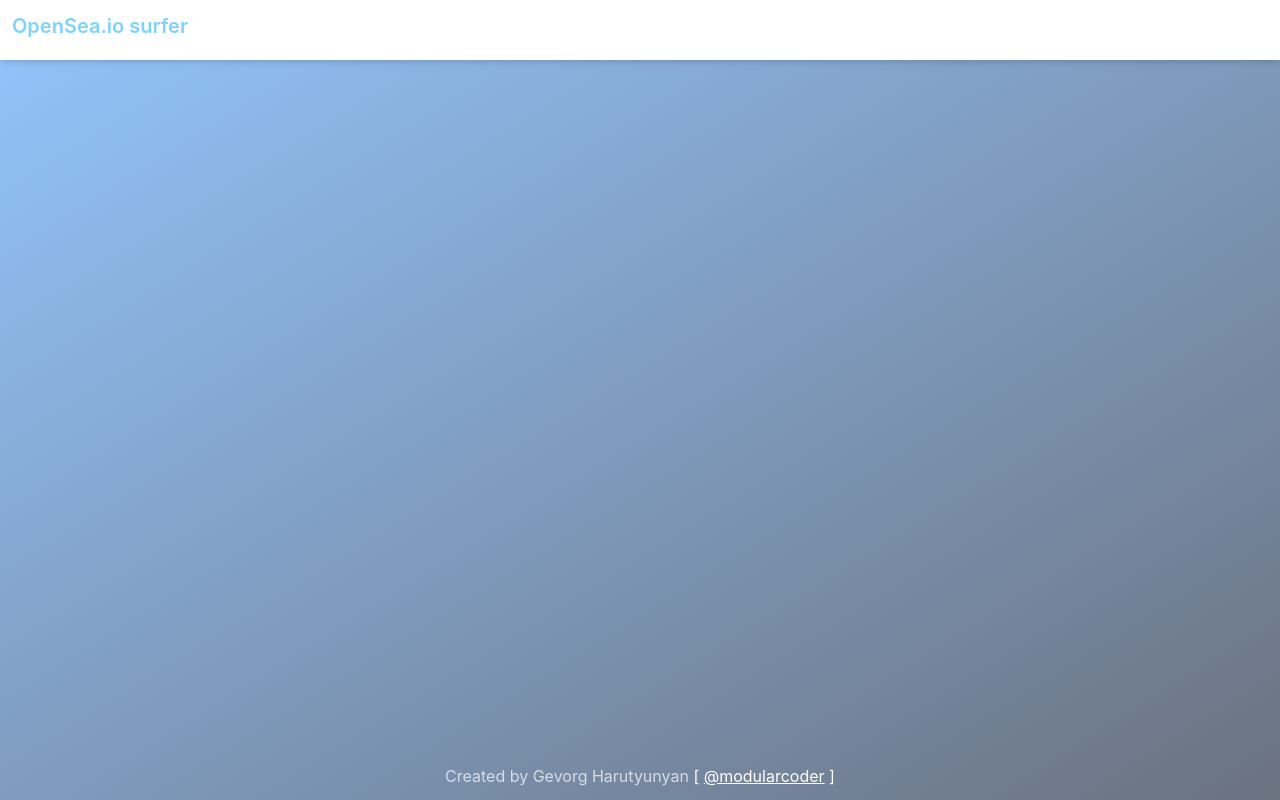
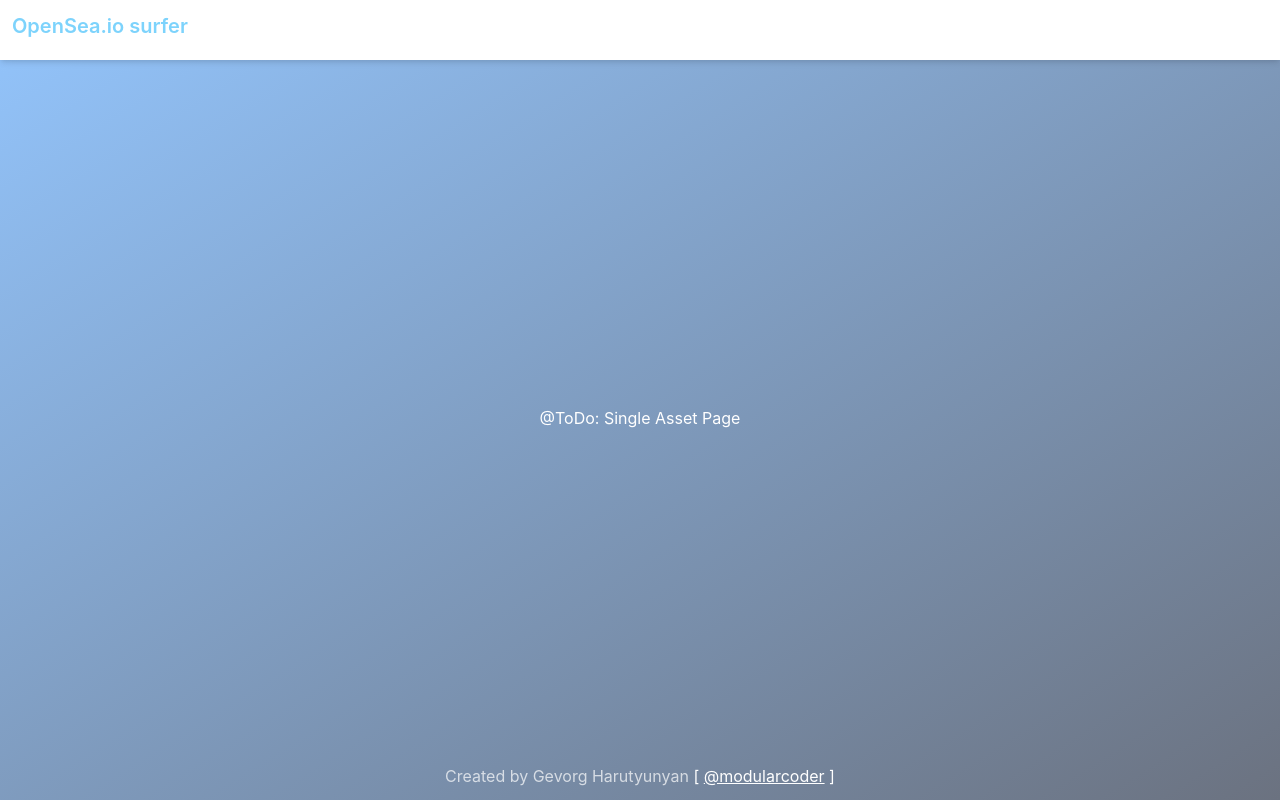
Before and after one commit to modularcoder/app-opensea-surfer, a React (Create React App) app: page /assets/1 in a window 1280 px wide. Built offline with nearby package versions, Linux system fonts and the light colour scheme; what web3 would draw is missing.

Commit message:
Setup routes

```diff
--- a/src/App.tsx
+++ b/src/App.tsx
@@ -4,6 +4,8 @@ import { BrowserRouter as Router, Switch, Route } from 'react-router-dom'
 import AppFooter from './_common/AppFooter/AppFooter'
 import AppHeader from './_common/AppHeader/AppHeader'
 
+import AssetPage from './AssetPage/AssetPage'
+import BundlePage from './BundlePage/BundlePage'
 import MainPage from './MainPage/MainPage'
 
 export const App = () => {
@@ -21,8 +23,11 @@ export const App = () => {
             <Route exact path="/">
               <MainPage />
             </Route>
-            <Route path="/asset/:assetId">
-              <p className="text-shadow text-xl">@ToDo: Single Asset page</p>
+            <Route path="/assets/:assetId">
+              <AssetPage />
+            </Route>
+            <Route path="/bundles/:bundleSlug">
+              <BundlePage />
             </Route>
           </Switch>
         </div>
--- a/src/AssetPage/AssetPage.tsx
+++ b/src/AssetPage/AssetPage.tsx
@@ -1,7 +1,7 @@
 import React from 'react'
 
 export const AssetPage = () => {
-  return <div></div>
+  return <div>@ToDo: Single Asset Page</div>
 }
 
 export default AssetPage
--- /dev/null
+++ b/src/BundlePage/BundlePage.tsx
@@ -0,0 +1,7 @@
+import React from 'react'
+
+export const BundlePage = () => {
+  return <div>@ToDo Single Bundle Page</div>
+}
+
+export default BundlePage
--- a/src/_common/AppHeader/AppHeader.tsx
+++ b/src/_common/AppHeader/AppHeader.tsx
@@ -1,4 +1,5 @@
 import React from 'react'
+import { Link } from 'react-router-dom'
 
 export const AppHeader = () => {
   return (
@@ -10,9 +11,11 @@ export const AppHeader = () => {
     "
     >
       <div className="container mx-auto">
-        <h1 className="text-xl font-semibold mb-2 text-shadow text-light-blue-300">
-          OpenSea.io surfer
-        </h1>
+        <Link to={{ pathname: '/' }}>
+          <h1 className="text-xl font-semibold mb-2 text-shadow text-light-blue-300">
+            OpenSea.io surfer
+          </h1>
+        </Link>
       </div>
     </header>
   )
--- a/src/_common/BaseCardBundle/BaseCardBundle.tsx
+++ b/src/_common/BaseCardBundle/BaseCardBundle.tsx
@@ -3,6 +3,7 @@ import React from 'react'
 import { OpenSeaAssetBundle } from 'opensea-js/lib/types'
 import styles from './BaseCardBundle.module.css'
 
+import { Link } from 'react-router-dom'
 import BaseCardBundleThumbnails from './BaseCardBundleThumbnails'
 
 export interface BaseCardBundleProps {
@@ -10,7 +11,7 @@ export interface BaseCardBundleProps {
 }
 
 export const BaseCardBundle: React.FC<BaseCardBundleProps> = ({ data }) => {
-  const { name, description, assets } = data
+  const { name, description, assets, slug } = data
   const firstAsset = assets[0]
   const { owner } = firstAsset
 
@@ -25,7 +26,13 @@ export const BaseCardBundle: React.FC<BaseCardBundleProps> = ({ data }) => {
       {/* Content */}
       <div className="p-4 flex flex-1 flex-col lg:flex-row">
         {/* Thumbnails */}
-        <BaseCardBundleThumbnails assets={assets} />
+        <Link
+          to={{
+            pathname: `/bundles/${slug}`,
+          }}
+        >
+          <BaseCardBundleThumbnails assets={assets} />
+        </Link>
         {/* Body */}
         <div className="flex-auto p-6">
           <div className="flex flex-wrap">
```
